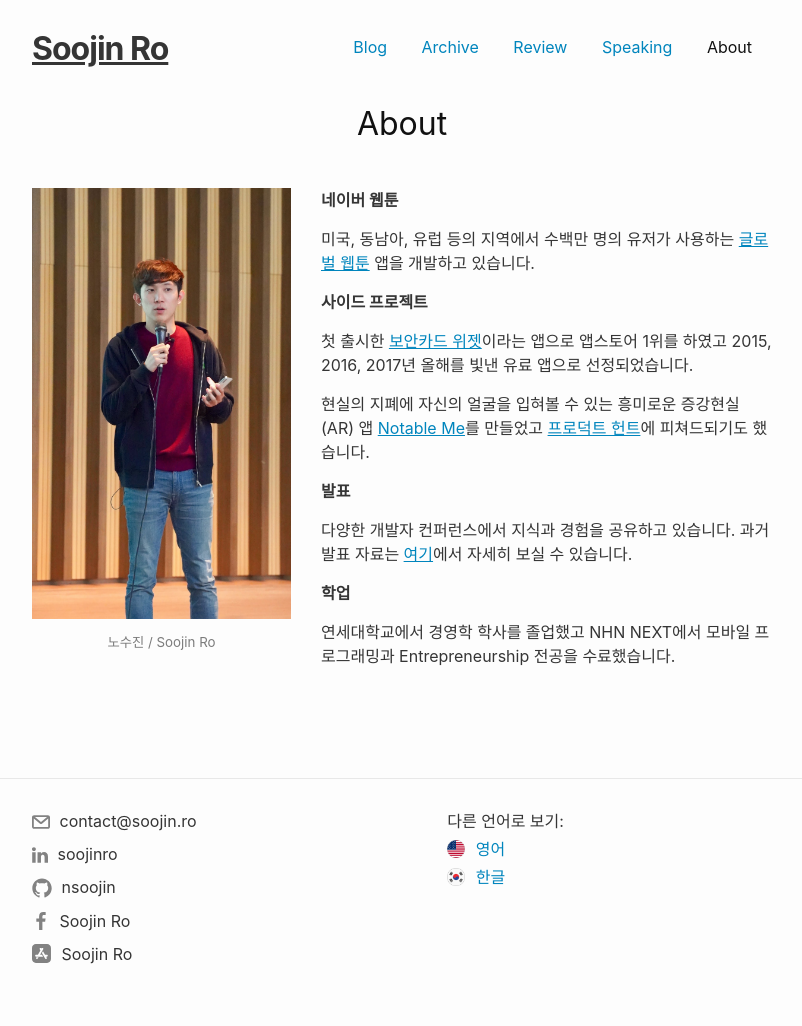
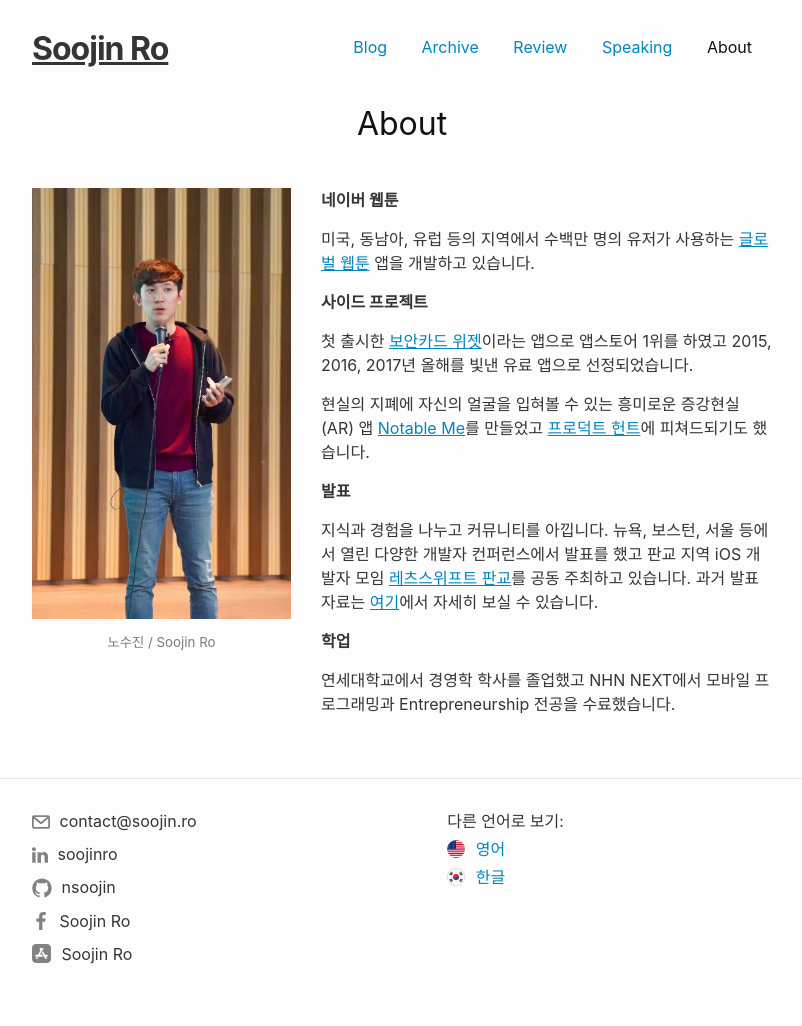
Before and after one commit to nsoojin/nsoojin.github.io, a Jekyll site: the page built from about/about-kr.md, in a window 1280 px wide. Shown: the whole page, without its empty margins (238-1040 px from the left). Built offline with Jekyll 4.4.1, drawn with Linux system fonts in a browser that asks for light colours.

Commit message:
update about

```diff
--- a/about/about-kr.md
+++ b/about/about-kr.md
@@ -33,7 +33,7 @@
 
   <p><b>발표</b></p>
 
-  <p>다양한 개발자 컨퍼런스에서 지식과 경험을 공유하고 있습니다. 과거 발표 자료는 <a href="{{ site.baseurl }}/speaking-kr">여기</a>에서 자세히 보실 수 있습니다.</p>
+  <p>지식과 경험을 나누고 커뮤니티를 아낍니다. 뉴욕, 보스턴, 서울 등에서 열린 다양한 개발자 컨퍼런스에서 발표를 했고 판교 지역 iOS 개발자 모임 <a href="https://festa.io/hosts/625">레츠스위프트 판교</a>를 공동 주최하고 있습니다. 과거 발표 자료는 <a href="{{ site.baseurl }}/speaking-kr">여기</a>에서 자세히 보실 수 있습니다.</p>
 
   <p><b>학업</b></p>
 
```
Also changed, not shown: about/index.md (+2 -2 lines).
